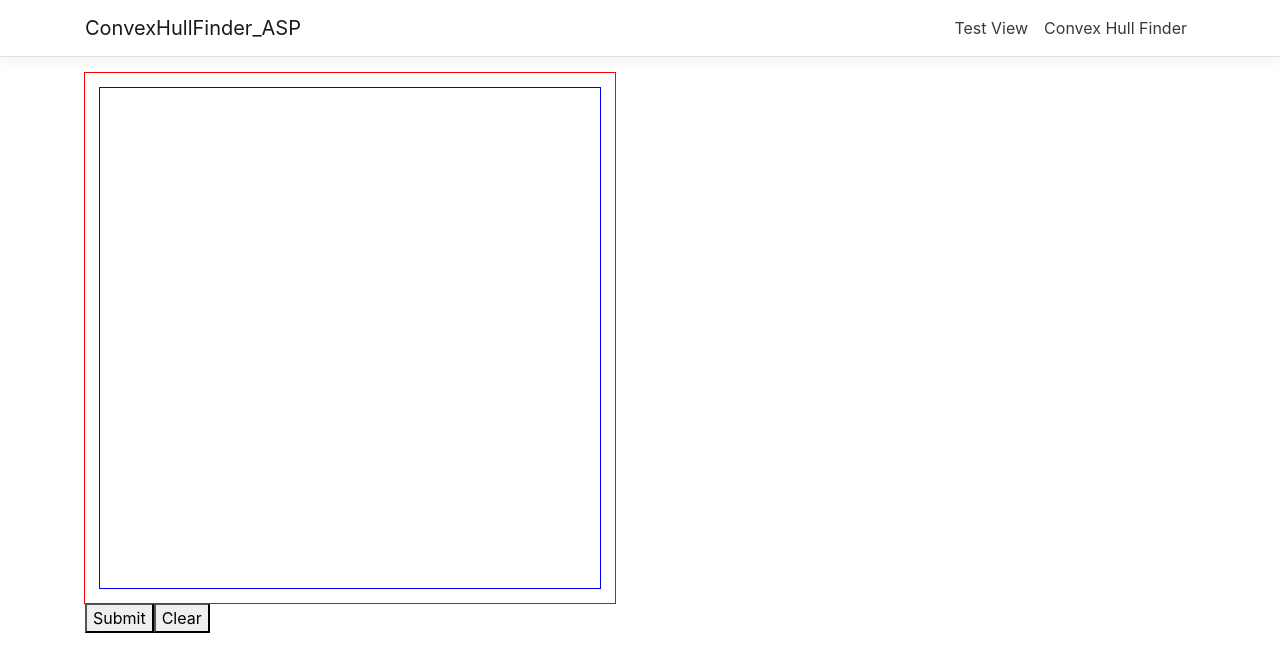
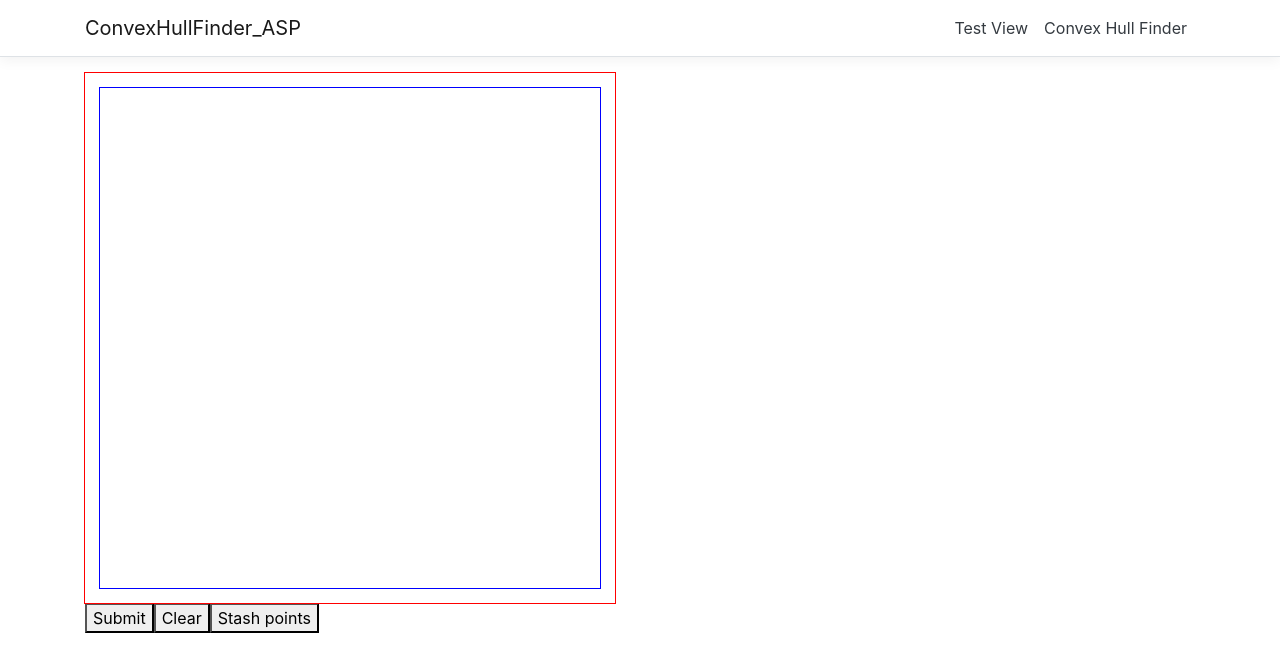
Before and after one commit to cpu-ram/ConvexHullFinder-ASP, a React (Create React App) app in the folder ConvexHullFinder_ASP/ClientApp/: page /convex-hull-finder-interface in a window 1280 px wide. Shown: the top 672 px of the page. Built offline with nearby package versions, Linux system fonts and the light colour scheme.

Commit message:
initial commit

```diff
--- a/ConvexHullFinder_ASP/ClientApp/src/components/ConvexHullFinderInterface.js
+++ b/ConvexHullFinder_ASP/ClientApp/src/components/ConvexHullFinderInterface.js
@@ -3,6 +3,7 @@ import { useEffect, useState } from 'react';
 
 function ConvexHullFinderInterface() {
     const [pointsEntered, setPointsEntered] = useState([]);
+    const [stash, setStash] = useState([]);
     const [convexHull, setConvexHull] = useState([]);
     const [currentStatus, setCurrentStatus] = useState("enteringPoints");
 
@@ -14,32 +15,49 @@ function ConvexHullFinderInterface() {
         )
     }
     function ConvexHull(props) {
-        return <div></div>;
+        const polygonPointsString =
+            convexHull.map((point) => point.x + "," + point.y + " ")
+                .reduce((a,b)=>a.concat(b));
+        console.log(polygonPointsString);
+        return (
+            <>
+                <polygon points=
+                    {polygonPointsString}
+                        style={{fill: "none", stroke:"green", strokeWidth:1}} />
+            </>
+        )
     }
     function BoardContents(props) {
         let currentStatus = props.currentStatus;
-        if (currentStatus = "enteringPoints") {
-
-            return <><PointsEntered></PointsEntered></>;
+        if (currentStatus == "enteringPoints") {
+            return (
+                <>
+                    <PointsEntered></PointsEntered>
+                </>
+            );
         }
-        else if (currentStatus = "displayingConvexHull") {
+        else if (currentStatus == "displayingConvexHull") {
             return (
                 <>
                     <PointsEntered></PointsEntered>
                     <ConvexHull></ConvexHull>
                 </>
-            )
+            );
         }
         else throw new DOMException();
+
     }
     function Buttons(props) {
         let currentStatus = props.currentStatus;
-
+        let stash = props.stash;
             return (
                 <>
                     {currentStatus == "enteringPoints" &&
                         <button onClick={findConvexHull}>Submit</button>}
                     <button onClick={clearBoard}>Clear</button>
+                    <button onClick={stashUp}>Stash points</button>
+                    {stash.length>0 &&
+                        <button onClick={popStash}>Pop stash</button>}
                 </>
             )
 
@@ -49,6 +67,16 @@ function ConvexHullFinderInterface() {
         setPointsEntered([]);
         setConvexHull([]);
         setCurrentStatus("enteringPoints");
+    }
+    function stashUp() {
+        setStash(pointsEntered);
+    }
+    function popStash() {
+        if (stash == []) {
+            throw new DOMException();
+        }
+        setPointsEntered(stash);
+        setStash([]);
     }
 
     function handleClick(e) {
@@ -77,6 +105,9 @@ function ConvexHullFinderInterface() {
         });
         const data = await response;
         const convexHullJson = await data.text();
+        const convexHullReturned = JSON.parse(convexHullJson);
+        setConvexHull(convexHullReturned);
+
         console.log("Convex hull found:" + convexHullJson);
         setCurrentStatus("displayingConvexHull");
     }
@@ -100,7 +131,7 @@ function ConvexHullFinderInterface() {
                 </svg>
             </div>
 
-            <Buttons currentStatus={currentStatus}></Buttons>
+            <Buttons stash={stash} currentStatus={currentStatus}></Buttons>
 
         </>
     );
```
Also changed, not shown: 10 other files (tests, documents, lock files or other folders).
